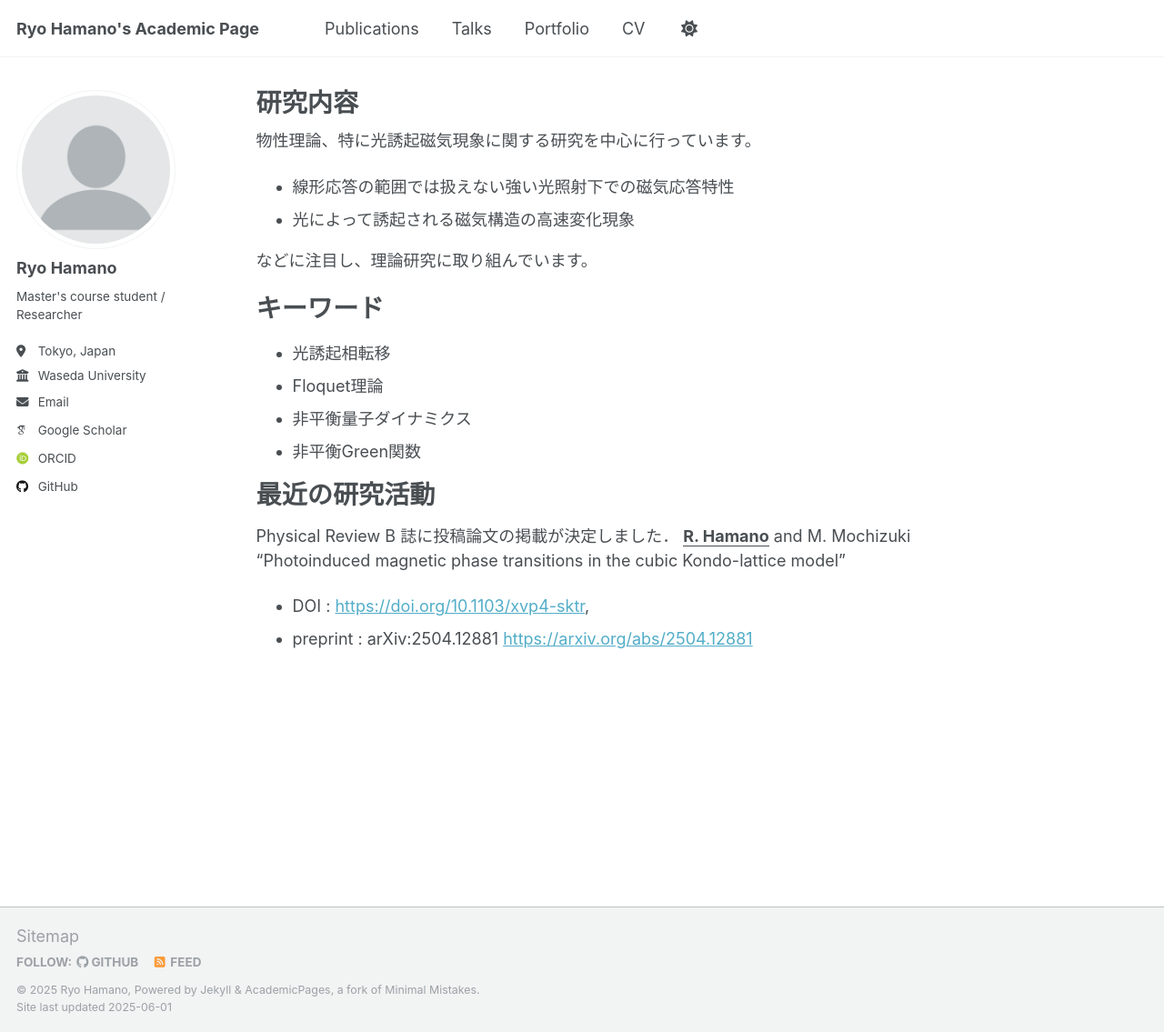
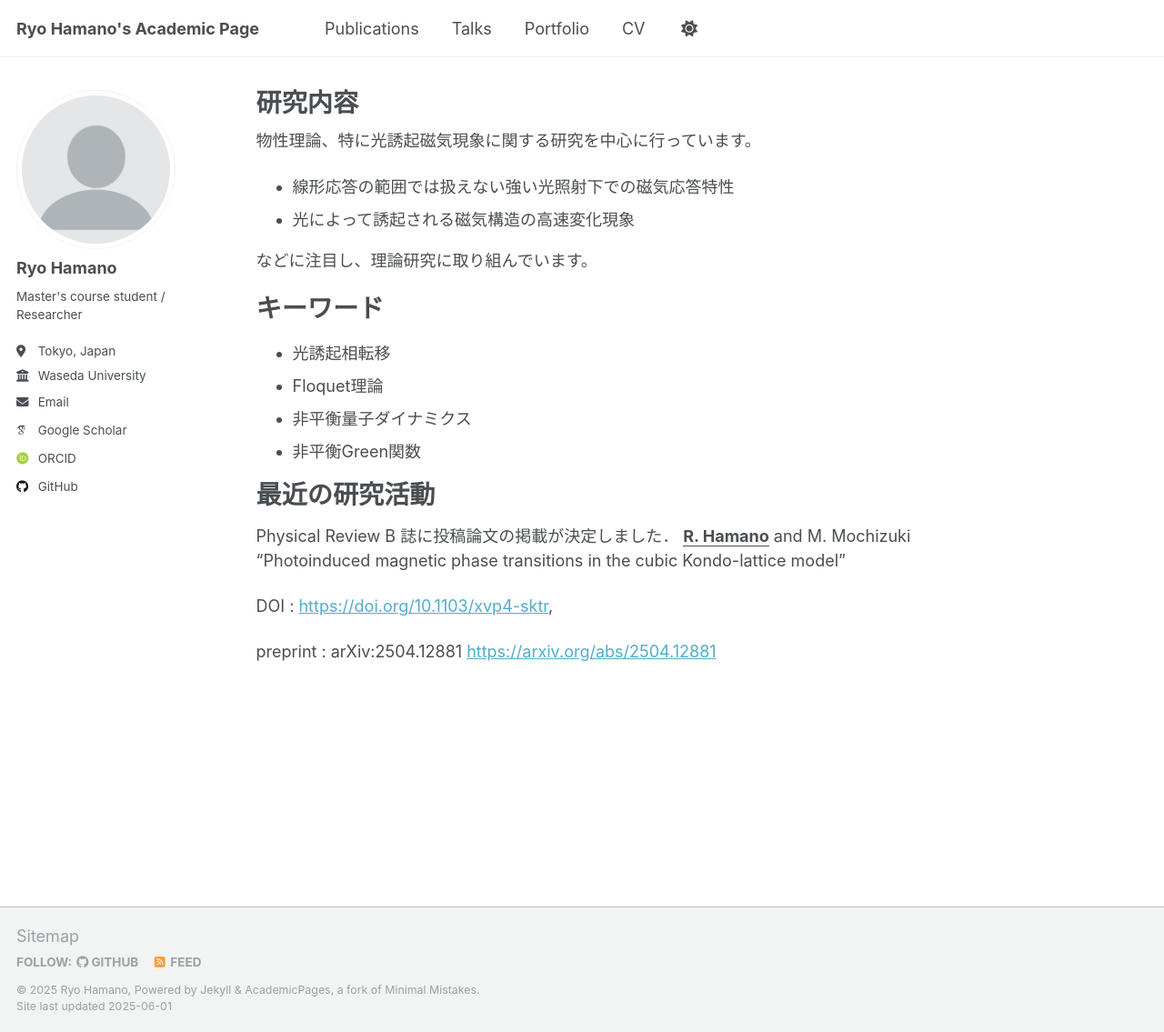
Before and after one commit to ryohamano/ryohamano.github.io, a Jekyll site: the page built from _pages/about.md, in a window 1280 px wide and 1135 px high. Shown: the whole window at 91% size. Built offline with Jekyll 4.4.1, drawn with Linux system fonts in a browser that asks for light colours; some web fonts are replaced.

```diff
--- a/_config.yml
+++ b/_config.yml
@@ -84,7 +84,7 @@ publication_category:
     title: 'Journal Articles'
   conferences:
     title: 'Conference Papers'
-  preprints:
+  preprint:
     title: 'Preprints'
   reviews:
     title: 'Review Articles'
--- a/_pages/about.md
+++ b/_pages/about.md
@@ -27,5 +27,6 @@ Physical Review B 誌に投稿論文の掲載が決定しました．
 **<u>R. Hamano</u>** and M. Mochizuki
 "Photoinduced magnetic phase transitions in the cubic Kondo-lattice model"
 
-- DOI : [https://doi.org/10.1103/xvp4-sktr](https://doi.org/10.1103/xvp4-sktr),
-- preprint : arXiv:2504.12881 [https://arxiv.org/abs/2504.12881](https://arxiv.org/abs/2504.12881)
+DOI : [https://doi.org/10.1103/xvp4-sktr](https://doi.org/10.1103/xvp4-sktr),
+
+preprint : arXiv:2504.12881 [https://arxiv.org/abs/2504.12881](https://arxiv.org/abs/2504.12881)
```
Also changed, not shown: 1 other file.
